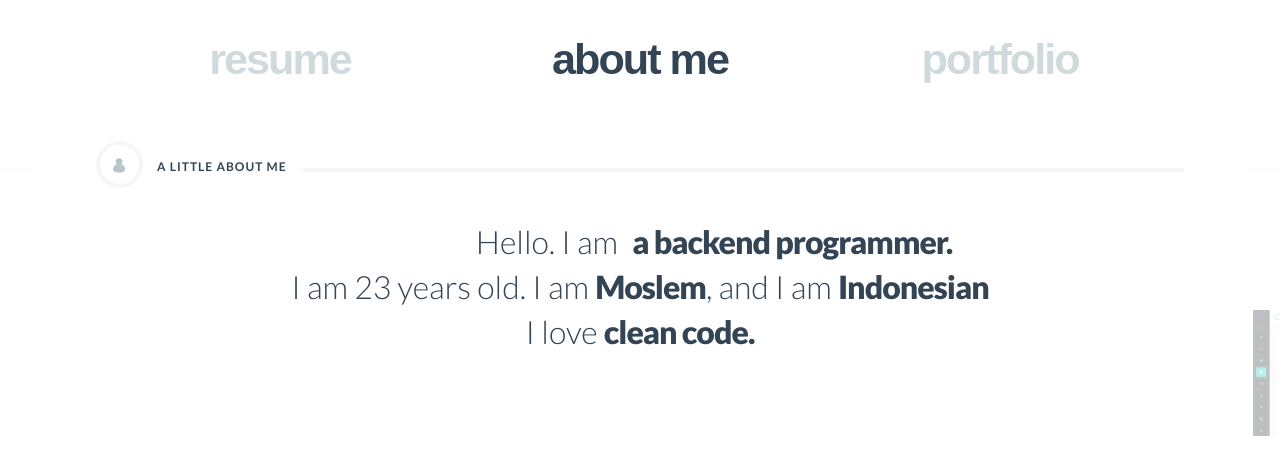
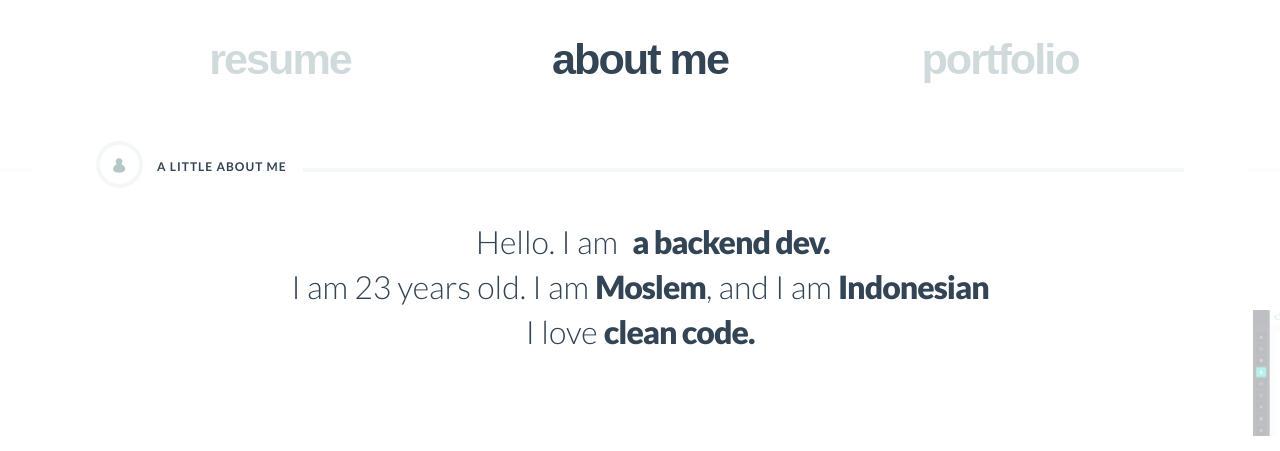
Before and after one commit to muhaliusman/muhaliusman.github.io, a plain HTML site: page index.html in a window 1280 px wide. Both pictures are taken after a click on the item "about me". Shown: the part 266-717 px from the top of the page. Drawn offline with nearby package versions, Linux system fonts and the light colour scheme; some packages are replaced by stand-ins of ours.

Commit message:
Update index.html

```diff
--- a/index.html
+++ b/index.html
@@ -82,7 +82,7 @@
                                     <h2>
                                         Hello. I am
                                         <span class="rotate-words">
-                                            <span>a backend programmer.</span>
+                                            <span>a backend dev.</span>
                                             <span>a coffee lover.</span>
                                         </span>
                                         <br>
```
